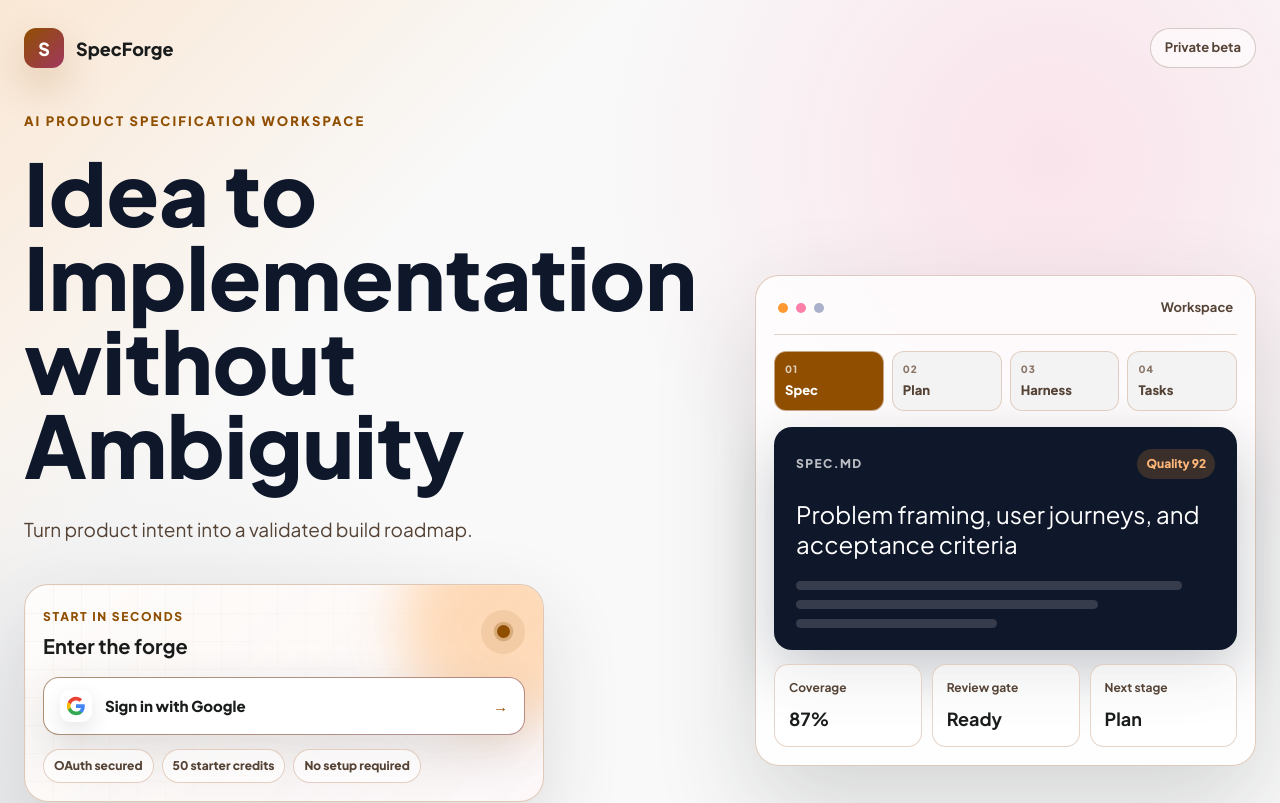
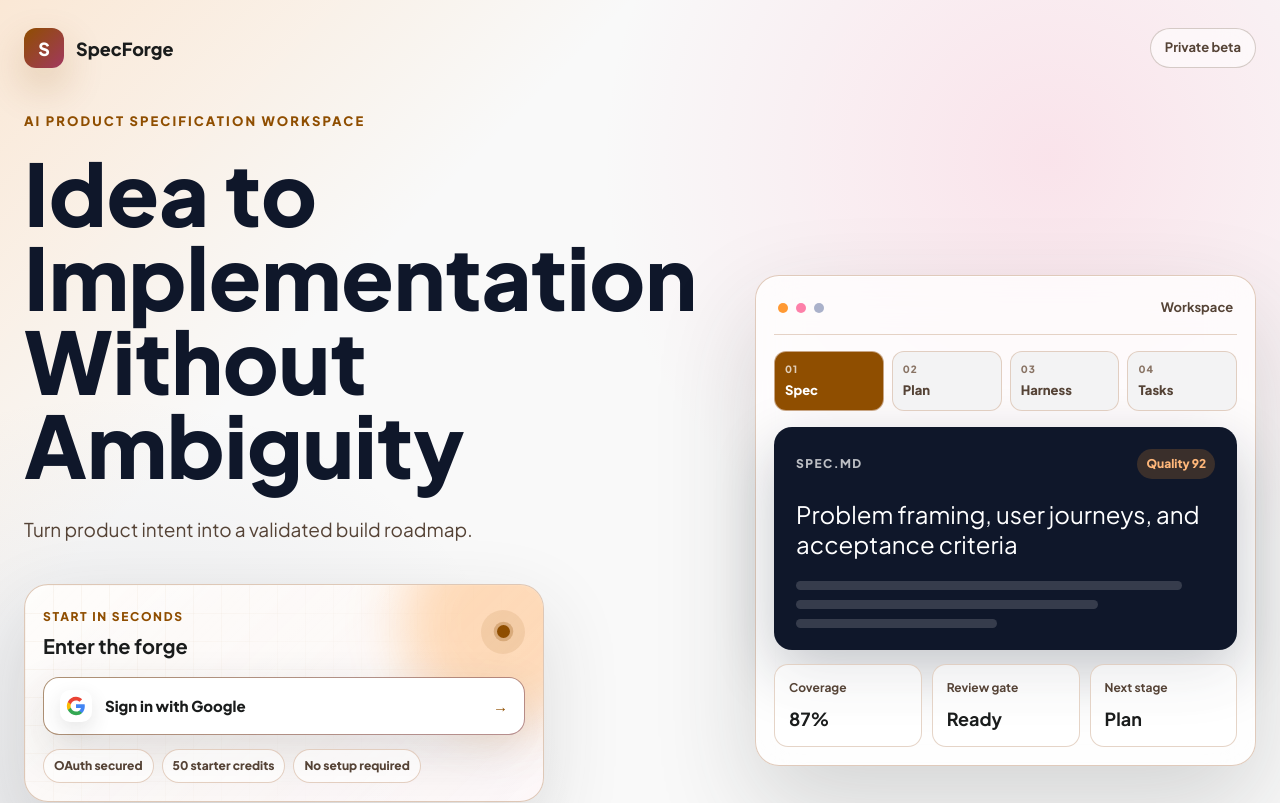
Before and after one commit to rsqrd-labs/specforge, a React (Vite) app in the folder frontend/: page / in a window 1280 px wide. Shown: the top 803 px of the page. Built offline with nearby package versions, Linux system fonts and the light colour scheme; no server answers.

Commit message:
Capitalize landing headline

```diff
--- a/frontend/src/pages/Landing.tsx
+++ b/frontend/src/pages/Landing.tsx
@@ -41,7 +41,7 @@ export default function Landing({
           <div className="hero-copy">
             <p className="eyebrow">AI product specification workspace</p>
             <h1 id="landing-title">
-              Idea to Implementation without Ambiguity
+              Idea to Implementation Without Ambiguity
             </h1>
             <p className="hero-lede">
               Turn product intent into a validated build roadmap.
```
